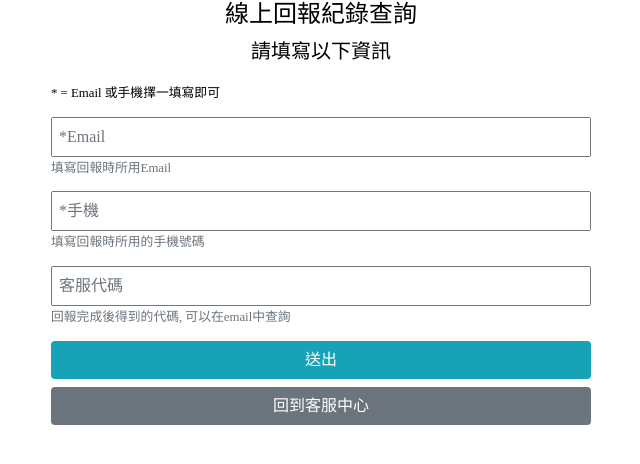
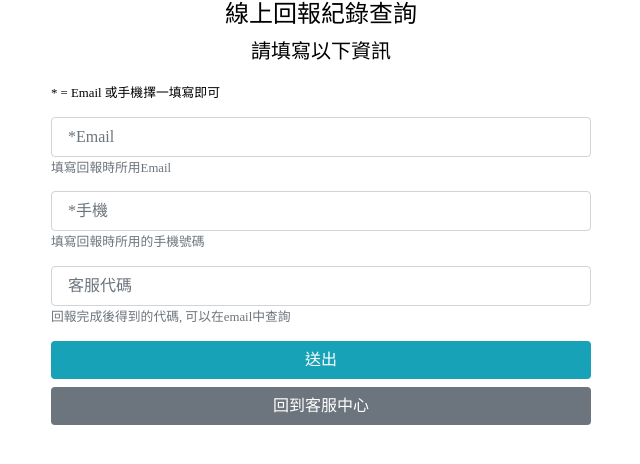
Before and after one commit to Lou1sundftd/Fraud, a plain HTML site: page index.html in a window 1280 px wide. Shown: the whole page, without its empty margins (319-959 px from the left). Drawn offline with Linux system fonts and the light colour scheme.

Commit message:
Input Rebuild

```diff
--- a/index.html
+++ b/index.html
@@ -18,15 +18,15 @@
                         <small class="d-block pb-3">* = Email 或手機擇一填寫即可</small>
                         <form>
                             <div class="form-group">
-                                <input type="email" class="form-control-md" placeholder=" *Email" name="email" value>
+                                <input type="email" class="form-control form-control-md" placeholder=" *Email" name="email" value>
                                 <small class="form-text text-muted">填寫回報時所用Email</small>
                             </div>
                             <div class="form-group">
-                                <input type="email" class="form-control-md" placeholder=" *手機" name="phone" pattern="^[0-9]{10,12}$" title="手機號碼應為10到12位數字" required>
+                                <input type="tel" class="form-control form-control-md" placeholder=" *手機" name="mobile" value>
                                 <small class="form-text text-muted">填寫回報時所用的手機號碼</small>
                             </div>
                             <div class="form-group">
-                                <input type="email" class="form-control-md" placeholder=" 客服代碼" name="email" value>
+                                <input type="text" class="form-control form-control-md" placeholder=" 客服代碼" name="check_id" value>
                                 <small class="form-text text-muted">回報完成後得到的代碼, 可以在email中查詢</small>
                             </div>
                             <input type="submit" class="btn btn-info btn-block" value="送出">
--- a/styles.css
+++ b/styles.css
@@ -111,7 +111,7 @@ h1, h2, h3, h4, h5, h6 {
     background-color: #fff;
     background-clip: padding-box;
     border: 1px solid #ced4da;
-    border-radius: 1rem;
+    border-radius: .25rem;
     border-style: ridge;
     transition: border-color .15s ease-in-out, box-shadow .15s ease-in-out;
     border-color: #ced4da;
```
